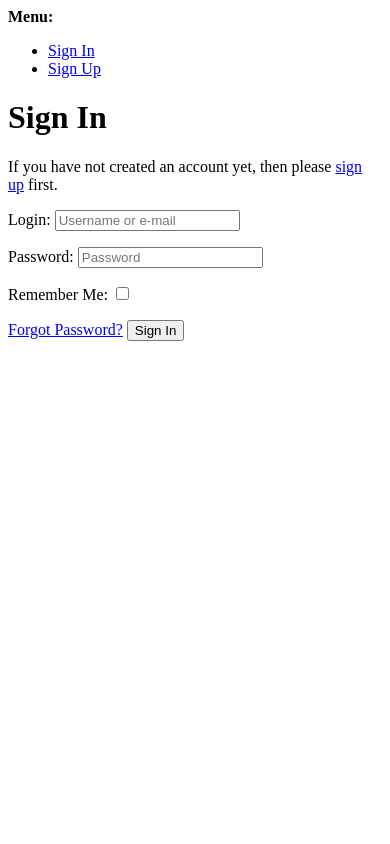
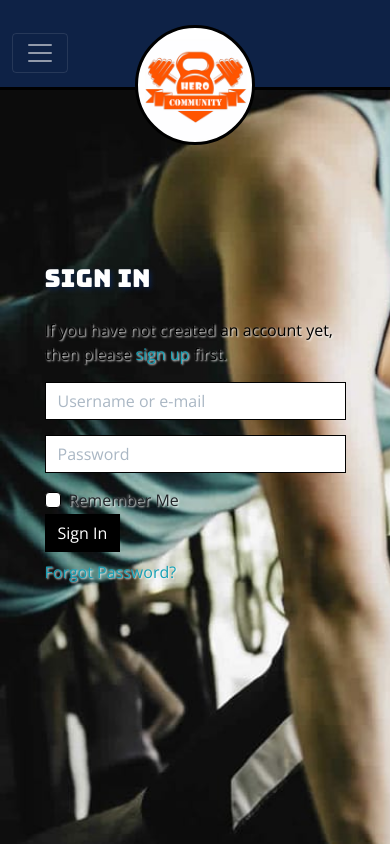
Before and after one commit to MauRuRo/MSP4-CrossFitCommunityApp, a Django app: page /accounts/login/ in a window 390 px wide. Run offline with Django 3.2, Linux system fonts and the light colour scheme; some libraries are stand-ins or nearby versions.

Commit message:
Adjust page layout and design for allauth login/register/logout pages

```diff
--- a/my_profile/templates/my_profile/profile.html
+++ b/my_profile/templates/my_profile/profile.html
@@ -3,7 +3,7 @@
 
 {% block content %}
     <div class="container-fluid page-content">
-        <div class="row">
+        <div class="row h-100 align-items-center">
             <div class="col-sm-6 col-lg-3 order-lg-1 content-block">
                 <div class="fillblock"></div>
             </div>
--- a/static/css/base.css
+++ b/static/css/base.css
@@ -8,6 +8,7 @@ body {
 h1, h2, h3 {
     font-family: 'Bungee';
 }
+
 #header-bar {
     /* background-color: aquamarine !important; */
     height: 150px;
@@ -35,7 +36,7 @@ h1, h2, h3 {
 }
 
 .page-content {
-    /* height: calc(100% - 150px); */
+    height: calc(100vh - 150px);
     padding-top: 75px;
     padding-bottom: 75px;
     /* background: url('/media/background.jpg') no-repeat fixed;
@@ -47,7 +48,7 @@ h1, h2, h3 {
 }
 
 .fillblock {
-    min-height: 400px;
+    min-height: 200px;
     width: 100%;
     border: 2px solid black;
     border-radius: 5px;
@@ -71,6 +72,11 @@ h1, h2, h3 {
     /* background-color: rgba(0,0,0, 0.5) */
 }
 
+.header-text {
+    color: white;
+    text-shadow: 2px 2px 5px #0E2246;
+}
+
 /* .navbar-collapse {
     padding: 0px 24px 0px 24px;
     background-color: #0E2246;
@@ -78,6 +84,69 @@ h1, h2, h3 {
     top: 15px;
     position: relative;
 } */
+
+/* Allauth form formatting  */
+
+.allauth-form-inner-content p {
+    margin-top: 1.5rem; /*mt-4*/
+    color: #000000; /* text-secondary */
+    text-shadow: 1px 1px 2px white;
+}
+
+.allauth-form-inner-content form {
+    text-shadow: 1px 1px 2px white;
+}
+
+.allauth-form-inner-content input {
+    border-color: #000;
+    border-radius: 0;
+}
+
+.allauth-form-inner-content label:not([for='id_remember']) {
+    display: none;
+}
+
+.allauth-form-inner-content input::placeholder {
+    color: #aab7c4;
+}
+
+.allauth-form-inner-content button,
+.allauth-form-inner-content input[type='submit'] {
+    /* btn */
+	display: inline-block;
+    font-weight: 400;
+    color: #fff;
+    text-align: center;
+    vertical-align: middle;
+    -webkit-user-select: none;
+    -moz-user-select: none;
+    -ms-user-select: none;
+    user-select: none;
+    background-color: #000;
+    border: 1px solid #000;
+    padding: .375rem .75rem;
+    font-size: 1rem;
+    line-height: 1.5;
+    border-radius: 0;
+
+    /* standard bootstrap btn transitions */
+    transition: color .15s ease-in-out,background-color .15s ease-in-out,border-color .15s ease-in-out,box-shadow .15s ease-in-out;
+}
+
+.allauth-form-inner-content button:hover,
+.allauth-form-inner-content input[type='submit']:hover {
+	color: #fff;
+    background-color: #222;
+    border-color: #222;
+}
+
+.allauth-form-inner-content input {
+    margin-bottom: 15px;
+}
+.allauth-form-inner-content a {
+    color: #17a2b8; /* text-info */
+    text-decoration: none;
+}
 
 /* MEDIAQUERIES */
 
--- a/templates/allauth/account/base.html
+++ b/templates/allauth/account/base.html
@@ -1,40 +1,15 @@
-<!DOCTYPE html>
-<html>
-  <head>
-    <title>{% block head_title %}{% endblock %}</title>
-    {% block extra_head %}
-    {% endblock %}
-  </head>
-  <body>
-    {% block body %}
+{% extends "base.html" %}
 
-    {% if messages %}
-    <div>
-      <strong>Messages:</strong>
-      <ul>
-        {% for message in messages %}
-        <li>{{message}}</li>
-        {% endfor %}
-      </ul>
+{% block content %}
+    <div class="container header-container">
+        <!-- <div class="overlay"></div> -->
+        <div class="row">
+            <div class="col-12 col-md-6">
+                <div class="allauth-form-inner-content">
+                    {% block inner_content %}
+                    {% endblock %}
+                </div>
+            </div>
+        </div>
     </div>
-    {% endif %}
-
-    <div>
-      <strong>Menu:</strong>
-      <ul>
-        {% if user.is_authenticated %}
-        <li><a href="{% url 'account_email' %}">Change E-mail</a></li>
-        <li><a href="{% url 'account_logout' %}">Sign Out</a></li>
-        {% else %}
-        <li><a href="{% url 'account_login' %}">Sign In</a></li>
-        <li><a href="{% url 'account_signup' %}">Sign Up</a></li>
-        {% endif %}
-      </ul>
-    </div>
-    {% block content %}
-    {% endblock %}
-    {% endblock %}
-    {% block extra_body %}
-    {% endblock %}
-  </body>
-</html>
+{% endblock %}
--- a/templates/allauth/account/login.html
+++ b/templates/allauth/account/login.html
@@ -6,8 +6,11 @@
 {% block head_title %}{% trans "Sign In" %}{% endblock %}
 
 {% block content %}
-
-<h1>{% trans "Sign In" %}</h1>
+    <div class="container-fluid page-content">
+        <div class="row h-100 align-items-center justify-content-center">
+            <div class="col-10 col-md-6 order-sm-first order-lg-2 content-block">
+                <div class="allauth-form-inner-content">
+                    <h2 class="header-text mb-4">{% trans "Sign In" %}</h2>
 
                         {% get_providers as socialaccount_providers %}
 
@@ -35,12 +38,17 @@ for a {{ site_name }} account and sign in below:{% endblocktrans %}</p>
 
                         <form class="login" method="POST" action="{% url 'account_login' %}">
                         {% csrf_token %}
-  {{ form.as_p }}
+                        {{ form|crispy }}
                         {% if redirect_field_value %}
                         <input type="hidden" name="{{ redirect_field_name }}" value="{{ redirect_field_value }}" />
                         {% endif %}
+                        <button class="primaryAction" type="submit">{% trans "Sign In" %}</button>
+                        <p class="mt-2">
                             <a class="button secondaryAction" href="{% url 'account_reset_password' %}">{% trans "Forgot Password?" %}</a>
-  <button class="primaryAction" type="submit">{% trans "Sign In" %}</button>
+                        </p>
                         </form>
-
+                </div>
+            </div>
+        </div>
+    </div>
 {% endblock %}
--- a/templates/base.html
+++ b/templates/base.html
@@ -4,7 +4,7 @@
 <html lang="en">
   <head>
     {% block meta %}
-    <meta http-equiv='X-UA-Compatible' content='ie-edge'>
+    <meta http-equiv="X-UA-Compatible" content="ie-edge">
     <meta charset="utf-8">
     <meta name="viewport" content="width=device-width, initial-scale=1">
     {% endblock %}
@@ -65,10 +65,11 @@
                                         <a class="nav-link" href="{% url 'account_logout' %}">Logout</a>
                                         </li>
                                         {% else %}
+                                        <li class="nav-item">
                                         <a class="nav-link" href="{% url 'account_login' %}">Login</a>
                                         </li>
                                         <li class="nav-item">
-                                        <a class="nav-link" href="{% url 'account_signup' %}">Register</a>
+                                        <a class="nav-link" href="{% url 'account_signup' %}">Sign Up</a>
                                         </li>
                                         {% endif %}
                                         <li class="nav-item dropdown d-none">
```
Also changed, not shown: crossfit_community/settings.py (+9 -0 lines), templates/allauth/account/logout.html (+10 -5 lines), templates/allauth/account/signup.html (+10 -3 lines). Lines whose indentation alone changed are shown as unchanged.
